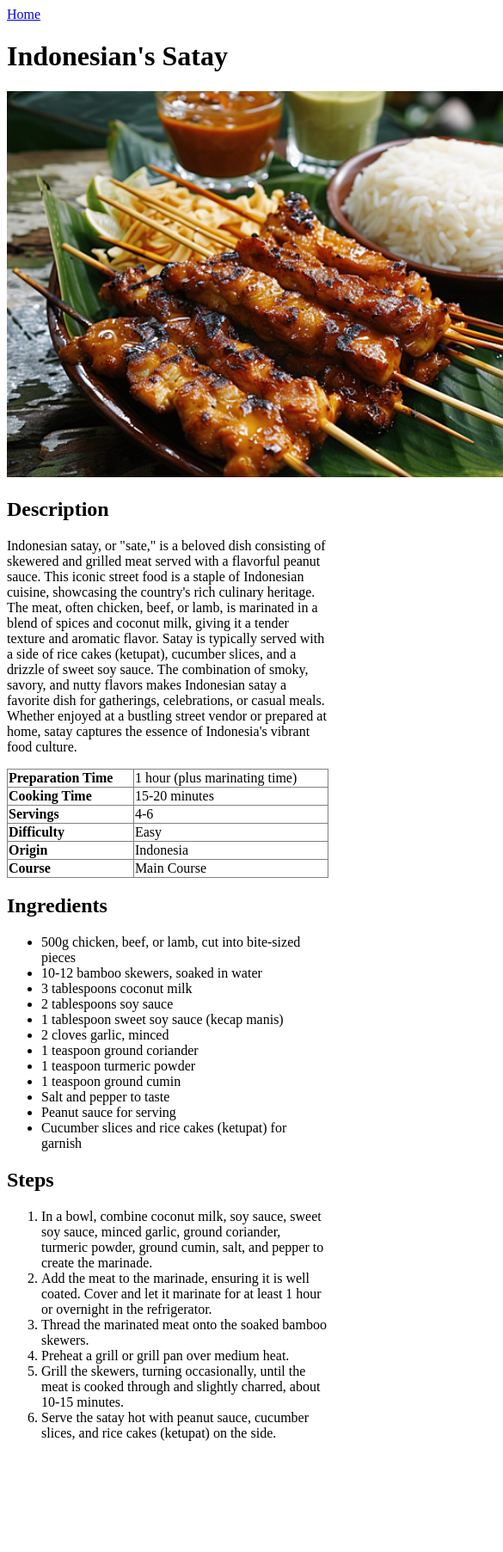
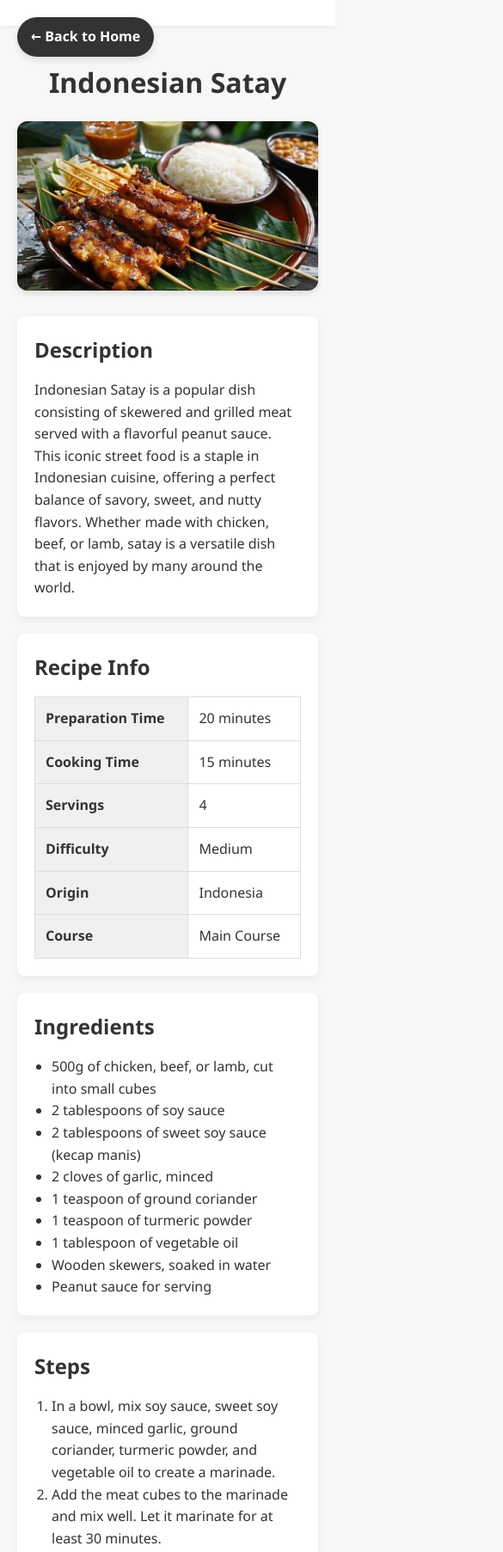
Before and after one commit to deafebrianoyuvica/odin-recipes, a plain HTML site: page recipes/indonesian-satay.html in a window 390 px wide. Shown: the top 1805 px of the page at 86% size, 585 px wide, since content can reach past the window. Before the commit the page ends 1692 px from the top, so only its background shows below. Drawn offline with Linux system fonts and the light colour scheme.

Commit message:
Add CSS files and update recipe pages
- Added new CSS files for styling: `recipes.css` and `style.css`
- Updated `index.html` to include links to the new CSS files
- Improved layout and design for recipe pages:
    - `indonesian-fried-noodles.html`
    - `indonesian-satay.html`
    - `nasi-goreng.html`

```diff
--- /dev/null
+++ b/assets/css/recipes.css
@@ -0,0 +1,154 @@
+/* General Reset */
+* {
+    margin: 0;
+    padding: 0;
+    box-sizing: border-box;
+    font-family: 'Segoe UI', Tahoma, Geneva, Verdana, sans-serif;
+}
+
+body.recipe-page {
+    background-color: #f7f7f7;
+    color: #333;
+    line-height: 1.6;
+}
+
+/* Header */
+.header {
+    background-color: #fff;
+    padding: 15px 20px;
+    box-shadow: 0 2px 4px rgba(0,0,0,0.05);
+    margin-bottom: 20px;
+}
+
+/* Navigation */
+
+.back-home {
+    position: fixed;
+    top: 20px;
+    left: 20px;
+    background-color: #333;
+    color: #fff;
+    padding: 10px 16px;
+    border-radius: 30px;
+    text-decoration: none;
+    font-weight: bold;
+    z-index: 999;
+    box-shadow: 0 4px 8px rgba(0,0,0,0.1);
+    transition: background-color 0.3s ease;
+}
+
+.back-home:hover {
+    background-color: #555;
+}
+
+/* .nav {
+    max-width: 1200px;
+    margin: 0 auto;
+}
+
+.nav-link {
+    color: #333;
+    text-decoration: none;
+    font-weight: bold;
+}
+
+.nav-link:hover {
+    text-decoration: underline;
+} */
+
+/* Main Content */
+.content {
+    max-width: 1200px;
+    margin: 0 auto;
+    padding: 20px;
+}
+
+/* Title */
+.title {
+    font-size: 2rem;
+    font-weight: bold;
+    margin-bottom: 20px;
+    text-align: center;
+}
+
+/* Image */
+.image-container {
+    margin-bottom: 30px;
+    display: flex;
+    justify-content: center;
+}
+
+.recipe-image {
+    width: 100%;
+    max-width: 800px;
+    height: auto;
+    border-radius: 12px;
+    box-shadow: 0 4px 8px rgba(0,0,0,0.1);
+}
+
+/* Sections */
+.section {
+    background-color: #fff;
+    padding: 20px;
+    margin-bottom: 20px;
+    border-radius: 8px;
+    box-shadow: 0 4px 8px rgba(131, 139, 143, 0.1);
+}
+
+.section-title {
+    font-size: 1.5rem;
+    font-weight: bold;
+    margin-bottom: 15px;
+}
+
+.section-text {
+    font-size: 1rem;
+}
+
+/* Table */
+.recipe-table {
+    width: 100%;
+    border-collapse: collapse;
+}
+
+.recipe-table th,
+.recipe-table td {
+    border: 1px solid #ddd;
+    padding: 12px;
+    text-align: left;
+}
+
+.recipe-table th {
+    background-color: #f0f0f0;
+    font-weight: bold;
+}
+
+/* Ingredients & Steps */
+.ingredient-list,
+.step-list {
+    padding-left: 20px;
+    list-style-type: disc;
+}
+
+.step-list {
+    list-style-type: decimal;
+}
+
+/* Footer */
+.footer {
+    text-align: center;
+    padding: 20px;
+    font-size: 0.9rem;
+    color: #999;
+}
+
+/* Responsive */
+@media (max-width: 768px) {
+    .recipe-image {
+        width: 100%;
+    }
+
+    .card {
+        width: 100% !important;
+    }
+}
--- /dev/null
+++ b/assets/css/style.css
@@ -0,0 +1,70 @@
+* {
+    font-family: system-ui, -apple-system, BlinkMacSystemFont, 'Segoe UI', Roboto, Oxygen, Ubuntu, Cantarell, 'Open Sans', 'Helvetica Neue', sans-serif;
+    text-align: center;
+    box-sizing: border-box;
+}
+
+body {
+    background-color: #f0f0f0;
+    color: #333;
+    margin: 0;
+    padding: 20px;
+}
+
+.container {
+    display: flex;
+    justify-content: center;
+    gap: 20px;
+    flex-wrap: wrap;
+    align-items: stretch;
+    max-width: 1200px;
+    margin: 0 auto;
+    padding: 20px;
+}
+
+.card {
+    background-color: #fff;
+    border-radius: 8px;
+    box-shadow: 0 4px 8px rgba(131, 139, 143, 0.1);
+    padding: 20px;
+    margin: 10px;
+    display: flex;
+    flex-direction: column;
+    justify-content: space-between;
+    flex-direction: 1 1 30%;
+    width: calc(33% - 40px);
+}
+
+.card-header {
+    font-size: 16px;
+    font-weight: bold;
+    margin-bottom: 10px;
+}
+
+.card img {
+    width: 100%;
+    height: auto;
+    border-radius: 8px;
+}
+
+.card-footer .btn {
+    background-color: #333;
+    padding: 12px;
+    border-radius: 100px;
+    border: none;
+    width: 100%;
+    display: inline-block;
+    font-size: large;
+    color: #fff;
+}
+
+.card-footer .btn:hover {
+    background-color: #fff;
+    border: solid 1px #333;
+    transition: all 0.5s ease;
+    color: #333;
+}
+
+.card-footer a {
+    text-decoration: none;
+}
--- a/recipes/indonesian-satay.html
+++ b/recipes/indonesian-satay.html
@@ -1,76 +1,77 @@
 <!DOCTYPE html>
 <html lang="en">
 <head>
-    <meta charset="UTF-8">
-    <meta name="viewport" content="width=device-width, initial-scale=1.0">
-    <title>Indonesian's Satay</title>
+    <meta charset="UTF-8" />
+    <meta name="viewport" content="width=device-width, initial-scale=1.0"/>
+    <title>Indonesian Satay</title>
+    <link rel="stylesheet" href="../assets/css/recipes.css" />
 </head>
-<body>
+<body class="recipe-page">
 
-    <a href="../index.html">Home</a>
+    <header class="header">
+        <nav class="nav">
+            <a href="../index.html" class="nav-link back-home">← Back to Home</a>
+        </nav>
+    </header>
 
-    <h1>Indonesian's Satay</h1>
+    <main class="content">
 
-    <img src="../assets/img/Indonesian Satay.jpg" alt="Indonesian's Satay" width="800">
+        <h1 class="title">Indonesian Satay</h1>
 
-    <h2>Description</h2>
-    <p>
-        Indonesian satay, or "sate," is a beloved dish consisting of skewered and grilled meat served with a flavorful peanut sauce. This iconic street food is a staple of Indonesian cuisine, showcasing the country's rich culinary heritage. The meat, often chicken, beef, or lamb, is marinated in a blend of spices and coconut milk, giving it a tender texture and aromatic flavor.
-        Satay is typically served with a side of rice cakes (ketupat), cucumber slices, and a drizzle of sweet soy sauce. The combination of smoky, savory, and nutty flavors makes Indonesian satay a favorite dish for gatherings, celebrations, or casual meals. Whether enjoyed at a bustling street vendor or prepared at home, satay captures the essence of Indonesia's vibrant food culture.
-    </p>
+        <div class="image-container">
+            <img src="../assets/img/Indonesian Satay.jpg" alt="Indonesian Satay" class="recipe-image" />
+        </div>
 
-    <table border="1" style="border-collapse: collapse; width: 100%; text-align: left;">
-        <tr>
-            <th>Preparation Time</th>
-            <td>1 hour (plus marinating time)</td>
-        </tr>
-        <tr>
-            <th>Cooking Time</th>
-            <td>15-20 minutes</td>
-        </tr>
-        <tr>
-            <th>Servings</th>
-            <td>4-6</td>
-        </tr>
-        <tr>
-            <th>Difficulty</th>
-            <td>Easy</td>
-        </tr>
-        <tr>
-            <th>Origin</th>
-            <td>Indonesia</td>
-        </tr>
-        <tr>
-            <th>Course</th>
-            <td>Main Course</td>
-        </tr>
-    </table>
+        <section class="section description">
+            <h2 class="section-title">Description</h2>
+            <p class="section-text">
+                Indonesian Satay is a popular dish consisting of skewered and grilled meat served with a flavorful peanut sauce. This iconic street food is a staple in Indonesian cuisine, offering a perfect balance of savory, sweet, and nutty flavors. Whether made with chicken, beef, or lamb, satay is a versatile dish that is enjoyed by many around the world.
+            </p>
+        </section>
 
-    <h2>Ingredients</h2>
-    <ul>
-        <li>500g chicken, beef, or lamb, cut into bite-sized pieces</li>
-        <li>10-12 bamboo skewers, soaked in water</li>
-        <li>3 tablespoons coconut milk</li>
-        <li>2 tablespoons soy sauce</li>
-        <li>1 tablespoon sweet soy sauce (kecap manis)</li>
-        <li>2 cloves garlic, minced</li>
-        <li>1 teaspoon ground coriander</li>
-        <li>1 teaspoon turmeric powder</li>
-        <li>1 teaspoon ground cumin</li>
-        <li>Salt and pepper to taste</li>
-        <li>Peanut sauce for serving</li>
-        <li>Cucumber slices and rice cakes (ketupat) for garnish</li>
-    </ul>
+        <section class="section info-table">
+            <h2 class="section-title">Recipe Info</h2>
+            <table class="recipe-table">
+                <tr><th>Preparation Time</th><td>20 minutes</td></tr>
+                <tr><th>Cooking Time</th><td>15 minutes</td></tr>
+                <tr><th>Servings</th><td>4</td></tr>
+                <tr><th>Difficulty</th><td>Medium</td></tr>
+                <tr><th>Origin</th><td>Indonesia</td></tr>
+                <tr><th>Course</th><td>Main Course</td></tr>
+            </table>
+        </section>
 
-    <h2>Steps</h2>
-    <ol>
-        <li>In a bowl, combine coconut milk, soy sauce, sweet soy sauce, minced garlic, ground coriander, turmeric powder, ground cumin, salt, and pepper to create the marinade.</li>
-        <li>Add the meat to the marinade, ensuring it is well coated. Cover and let it marinate for at least 1 hour or overnight in the refrigerator.</li>
-        <li>Thread the marinated meat onto the soaked bamboo skewers.</li>
-        <li>Preheat a grill or grill pan over medium heat.</li>
-        <li>Grill the skewers, turning occasionally, until the meat is cooked through and slightly charred, about 10-15 minutes.</li>
-        <li>Serve the satay hot with peanut sauce, cucumber slices, and rice cakes (ketupat) on the side.</li>
-    </ol>
+        <section class="section ingredients">
+            <h2 class="section-title">Ingredients</h2>
+            <ul class="ingredient-list">
+                <li>500g of chicken, beef, or lamb, cut into small cubes</li>
+                <li>2 tablespoons of soy sauce</li>
+                <li>2 tablespoons of sweet soy sauce (kecap manis)</li>
+                <li>2 cloves of garlic, minced</li>
+                <li>1 teaspoon of ground coriander</li>
+                <li>1 teaspoon of turmeric powder</li>
+                <li>1 tablespoon of vegetable oil</li>
+                <li>Wooden skewers, soaked in water</li>
+                <li>Peanut sauce for serving</li>
+            </ul>
+        </section>
+
+        <section class="section steps">
+            <h2 class="section-title">Steps</h2>
+            <ol class="step-list">
+                <li>In a bowl, mix soy sauce, sweet soy sauce, minced garlic, ground coriander, turmeric powder, and vegetable oil to create a marinade.</li>
+                <li>Add the meat cubes to the marinade and mix well. Let it marinate for at least 30 minutes.</li>
+                <li>Thread the marinated meat onto the soaked wooden skewers.</li>
+                <li>Grill the skewers over medium heat, turning occasionally, until the meat is cooked and slightly charred.</li>
+                <li>Serve hot with peanut sauce on the side.</li>
+            </ol>
+        </section>
+
+    </main>
+
+    <footer class="footer">
+        <p>&copy; 2025 Odin Recipes </p>
+    </footer>
 
 </body>
 </html>
```
Also changed, not shown: index.html (+47 -6 lines), recipes/indonesian-fried-noodles.html (+63 -58 lines), recipes/nasi-goreng.html (+48 -44 lines).
